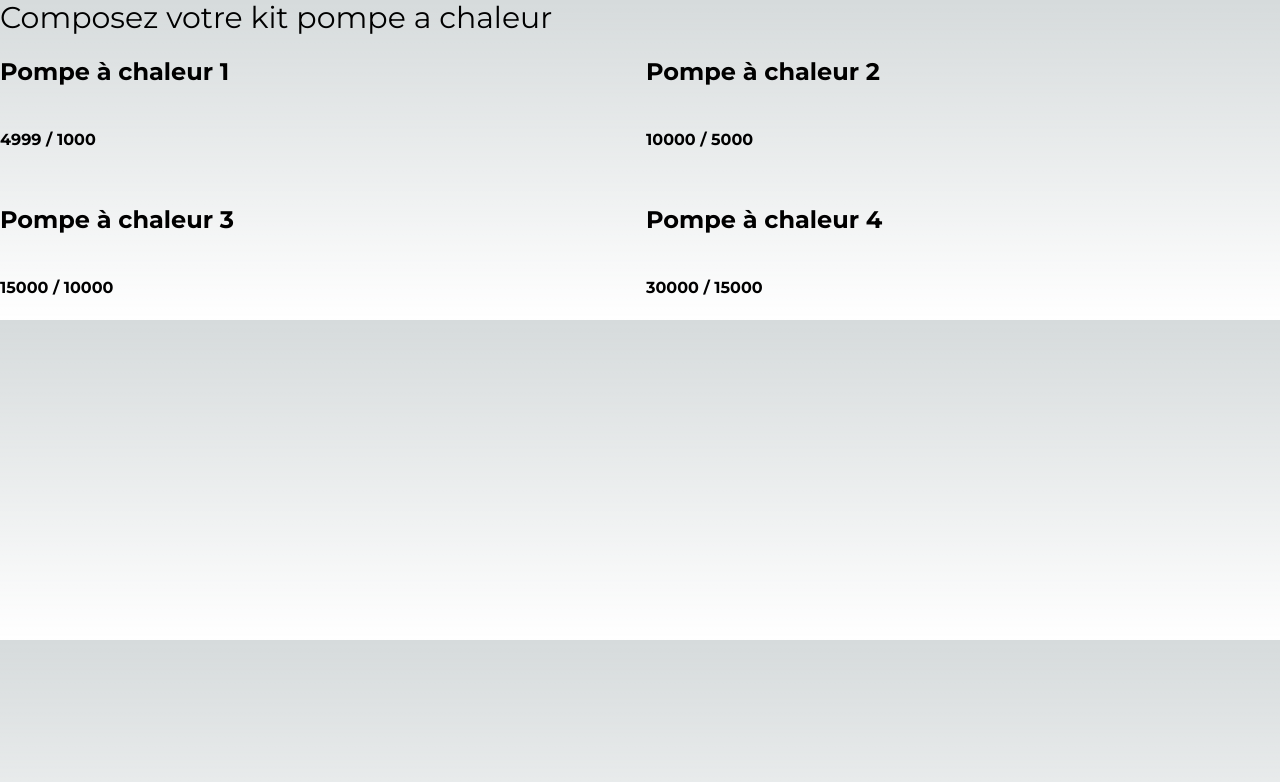
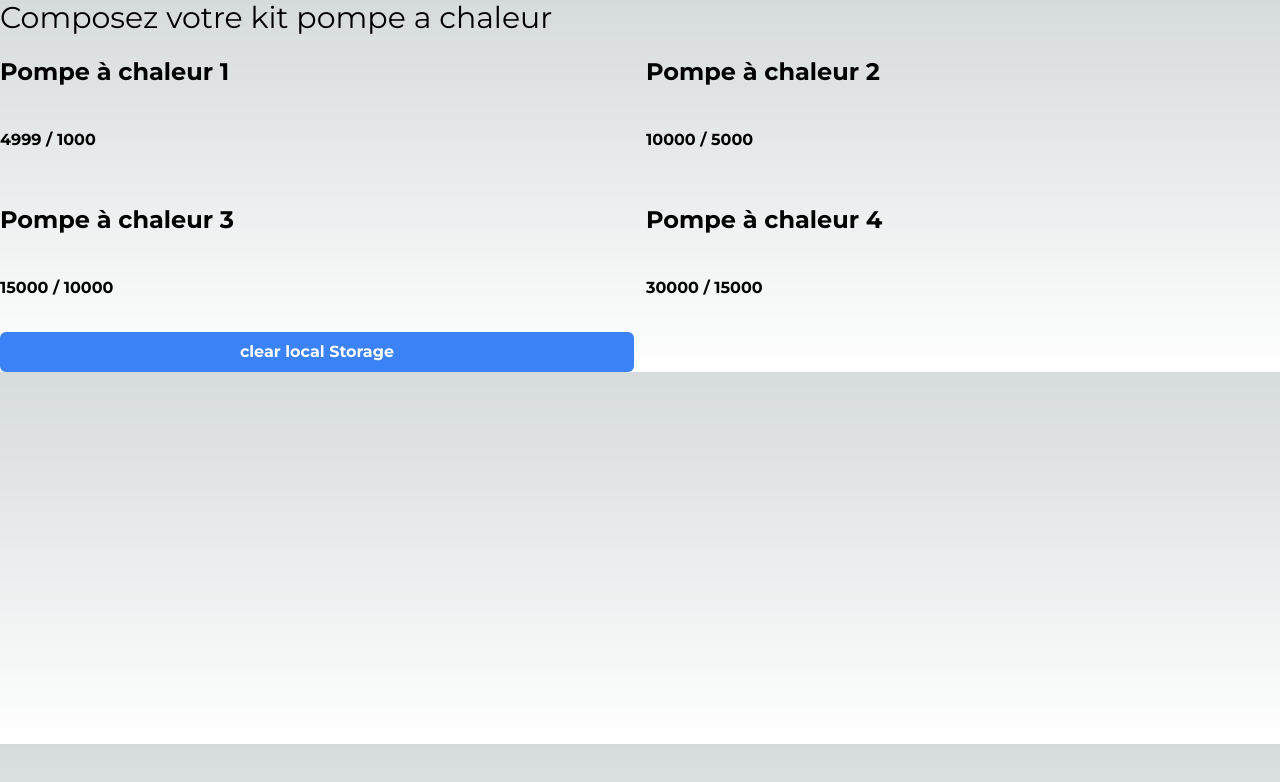
Before and after one commit to achrafaitmbarek/eloken-exo, a Next.js app: page / in a window 1280 px wide. Shown: the top 782 px of the page. Built offline with nearby package versions, Linux system fonts and the light colour scheme.

Commit message:
nothing special just a quick storage manipulation hh ...

```diff
--- a/src/app/page.js
+++ b/src/app/page.js
@@ -1,9 +1,14 @@
 'use client'
 import Image from 'next/image'
-import Form from './components/stepForm'
 import products from './data/data'
+import React,{ useEffect } from 'react'
 
 export default function Home() {
+  useEffect(()=>{
+    localStorage.setItem('products', JSON.stringify(products));
+    console.log(storedProducts);
+  },[]);
+  const storedProducts = JSON.parse(localStorage.getItem('products'));
   return (
   <div className='container mx-auto'>
     <h1 className="text-3xl font bold ">Composez votre kit pompe a chaleur</h1>
@@ -14,6 +19,9 @@
           <p className="font-bold py-5">{product.powerRange.max} / {product.powerRange.min}</p>
         </div>
    ))}
+   <button className='bg-blue-500 hover:bg-blue-700 text-white font-bold py-2 px-4 rounded-md'
+            onClick={()=>{localStorage.removeItem('products');
+                           console.log('storage cleared')}}>clear local Storage</button>
     </div>
 
   </div>
```
